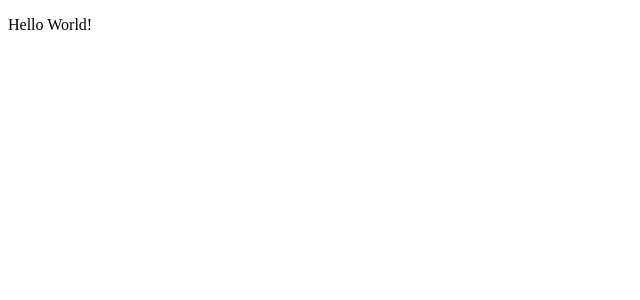
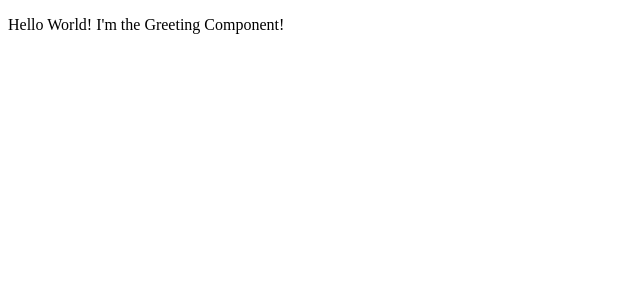
Before and after one commit to escapist-berlin/learning-vue, a Vue app in the folder components/: page / in a window 1280 px wide. Shown: the top 300 px of the page, without its empty margins (0-640 px from the left). Built offline with nearby package versions, Linux system fonts and the light colour scheme.

Commit message:
Register component locally or globally

```diff
--- a/components/src/App.vue
+++ b/components/src/App.vue
@@ -1,14 +1,15 @@
 <template>
-  <p>{{ msg }}</p>
+  <greeting/>
 </template>
 
 <script>
+// register a component locally
+import Greeting from './components/Greeting.vue'
+
 export default {
   name: 'App',
-  data() {
-    return {
-      msg: "Hello World!",
-    }
+  components: {
+    Greeting
   },
 }
 </script>
--- /dev/null
+++ b/components/src/components/Greeting.vue
@@ -0,0 +1,14 @@
+<template>
+  <p>{{ msg }}</p>
+</template>
+
+<script>
+export default {
+  name: 'Greeting',
+  data() {
+    return {
+      msg: "Hello World! I'm the Greeting Component!",
+    }
+  },
+}
+</script>
--- a/components/src/main.js
+++ b/components/src/main.js
@@ -1,4 +1,11 @@
 import { createApp } from 'vue'
 import App from './App.vue'
+// register a component globally:
+// not recommended usually better locally
+// import Greeting from '@/components/Greeting.vue'
 
-createApp(App).mount('#app')
+let vm = createApp(App)
+
+// vm.component('Greeting', Greeting)
+
+vm.mount('#app')
```
